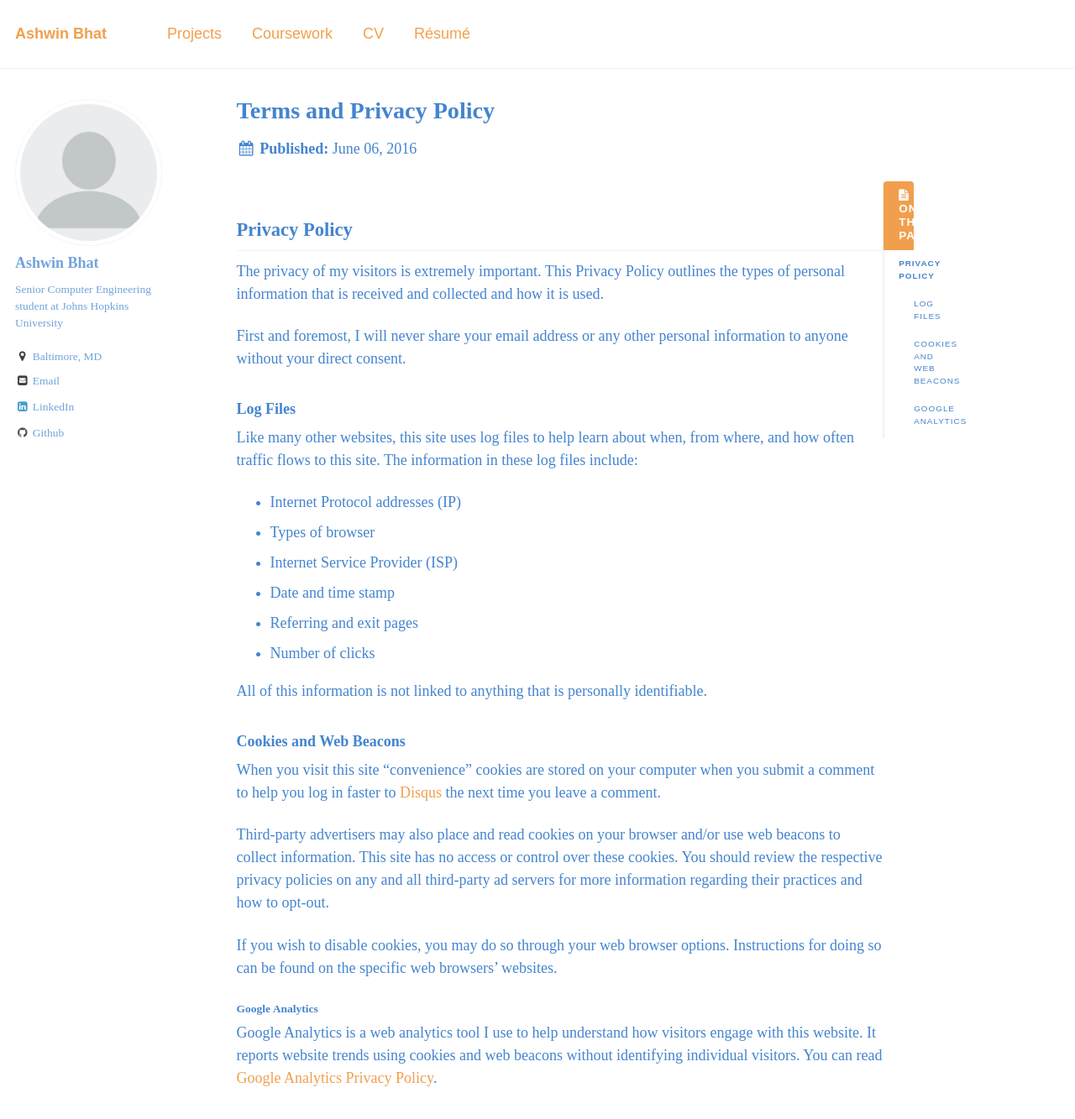
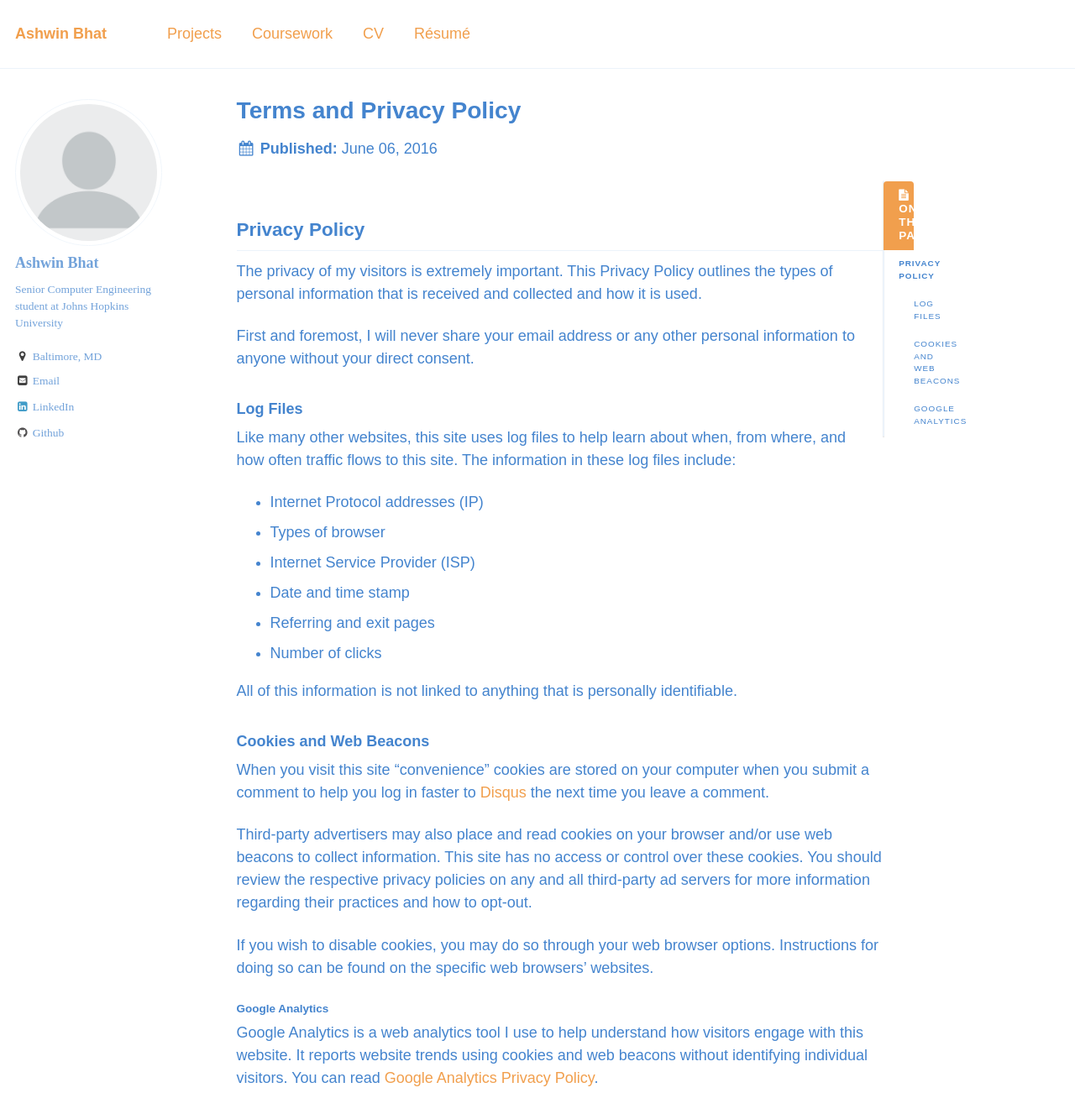
Before and after one commit to The-Shwin/the-shwin.github.io, a Jekyll site: the page built from _pages/terms.md, in a window 1280 px wide and 1400 px high. Shown: the top 1333 px of the window at 84% size. Built offline with Jekyll 4.4.1, drawn with Linux system fonts in a browser that asks for light colours.

Commit message:
Added sans-serif, changed everything to Miso

```diff
--- a/_sass/_variables.scss
+++ b/_sass/_variables.scss
@@ -15,22 +15,22 @@ $indent-var                 : 1.3em;
 /* system typefaces */
 $serif                      : Miso, sans-serif;
 $sans-serif                 : Miso, sans-serif;
-$monospace                  : Monaco, Consolas, "Lucida Console", monospace;
+$monospace                  : Miso, monospace, sans-serif;;
 
 /* sans serif typefaces */
 $sans-serif-narrow          : $sans-serif;
-$helvetica                  : Helvetica, "Helvetica Neue", Arial, sans-serif;
+$helvetica                  : Miso, sans-serif;
 
 /* serif typefaces */
-$georgia                    : Georgia, serif;
-$times                      : Times, serif;
-$bodoni                     : "Bodoni MT", serif;
-$calisto                    : "Calisto MT", serif;
-$garamond                   : Garamond, serif;
+$georgia                    : Miso, sans-serif;
+$times                      : Miso, sans-serif;
+$bodoni                     : Miso, sans-serif;
+$calisto                    : Miso, sans-serif;
+$garamond                   : Miso, sans-serif;
 
-$global-font-family         : Miso;
-$header-font-family         : Miso;
-$caption-font-family        : Miso;
+$global-font-family         : Miso, sans-serif;
+$header-font-family         : Miso, sans-serif;
+$caption-font-family        : Miso, sans-serif;
 
 /* type scale */
 $type-size-1                : 2.441em;  // ~39.056px
```
